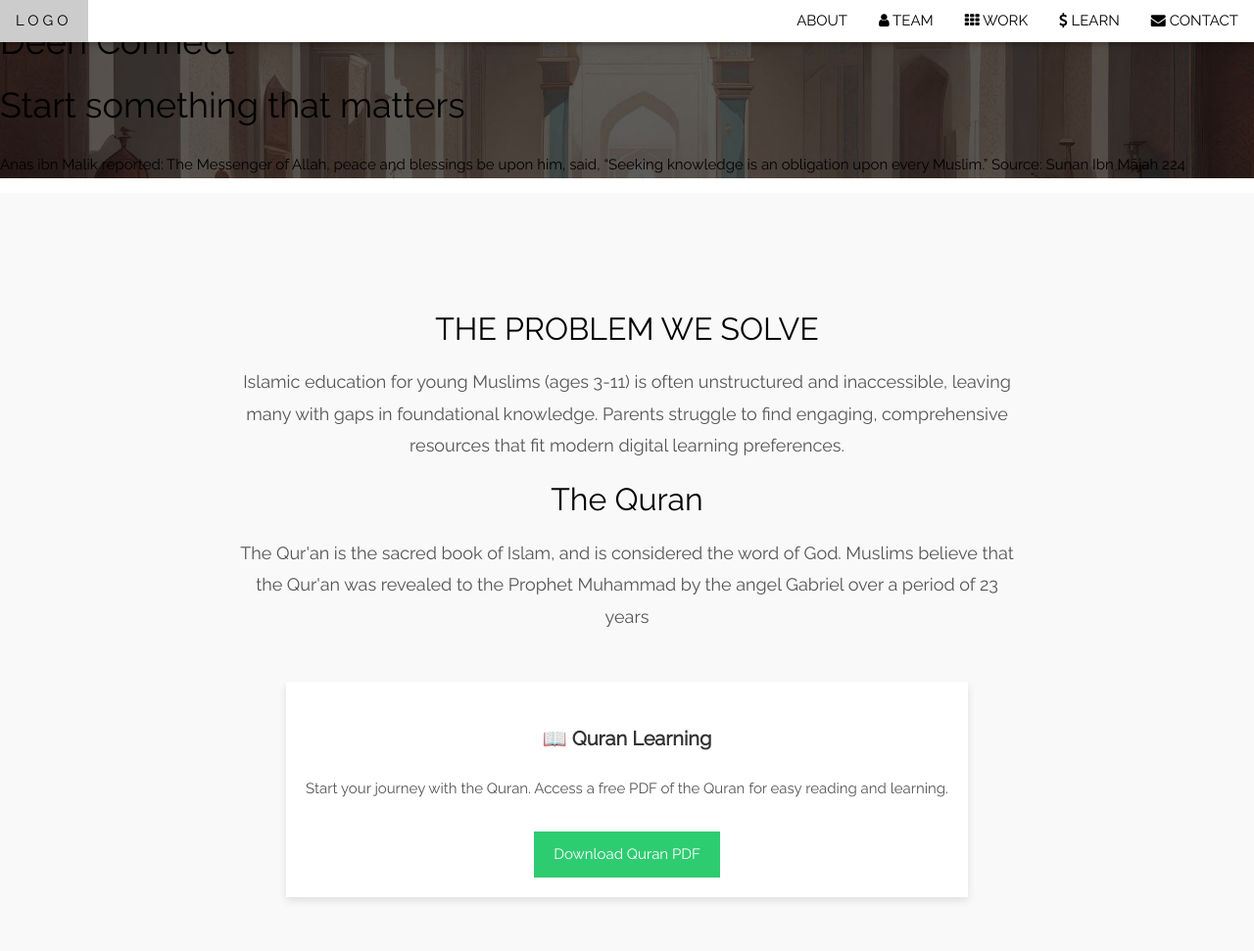
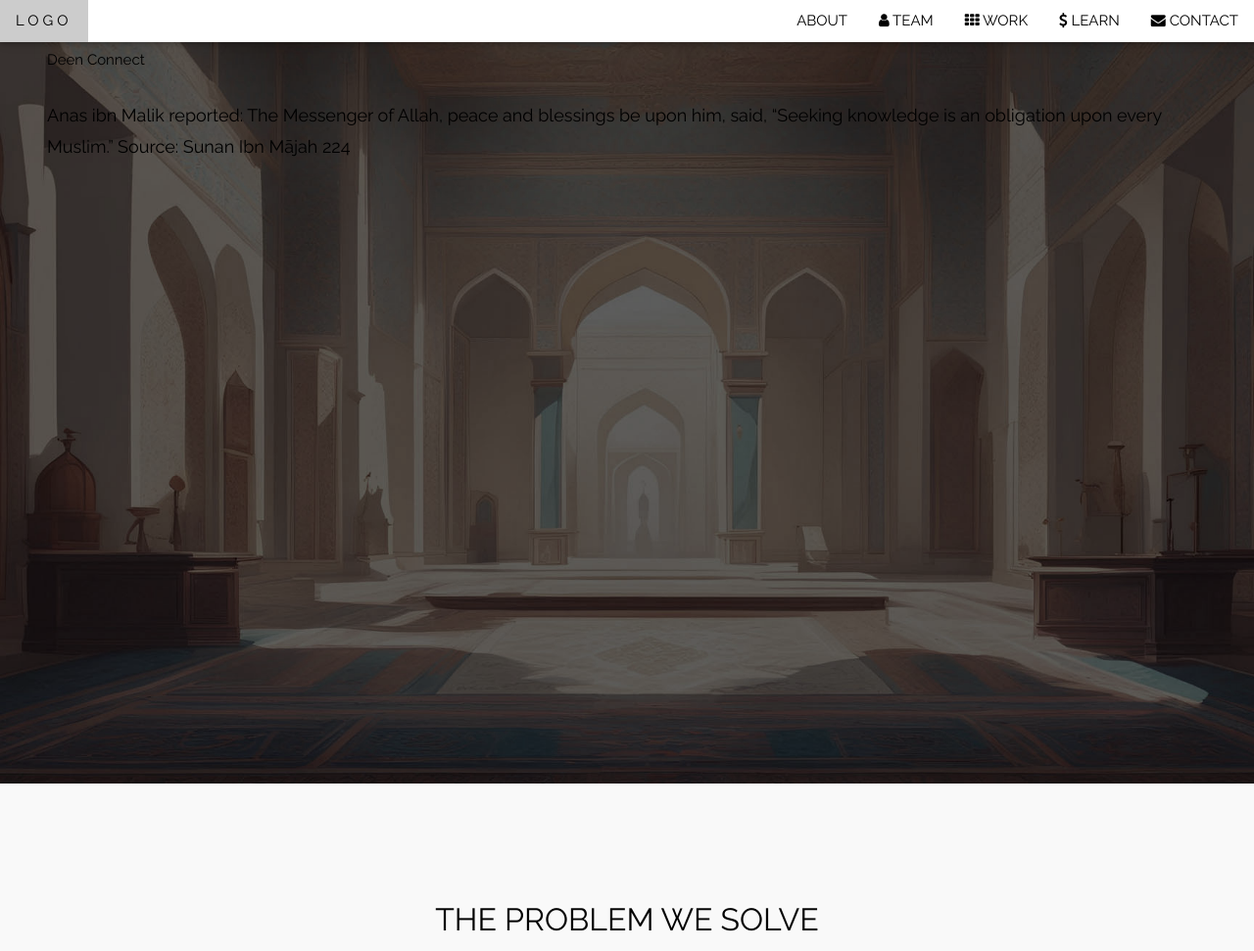
Before and after one commit to Senfiscute/ISCJ_Hackathon, a plain HTML site: page index.html in a window 1280 px wide. Shown: the top 971 px of the page at 98% size. Drawn offline with nearby package versions, Linux system fonts and the light colour scheme.

Commit message:
Update index.html

```diff
--- a/index.html
+++ b/index.html
@@ -109,20 +109,8 @@ border: none;
 </nav>
 
 <!-- Header with full-height image -->
-	<section id="banner">
+<header class="bgimg-1 w3-display-container w3-grayscale-min" id="home">
 
-<header class="bgimg-1 w3-display-container w3-grayscale-min" id="home">
-<div class="banner-text">
-<h1>Deen Connect<br>Start something that matters</h1>
-
-<p>Anas ibn Malik reported: The Messenger of Allah, peace and blessings be upon him, said, “Seeking knowledge is an obligation upon every Muslim.”
-
-Source: Sunan Ibn Mājah 224</p>
-
-</div>
-</section>
-
-<!--
   <div class="banner-text" style="padding:48px">
     <span class="headtext ">Deen Connect</span><br>
     <span class="w3-xxlarge w3-hide-large w3-hide-medium">Start something that matters</span><br>
@@ -131,7 +119,7 @@ Source: Sunan Ibn Mājah 224</p>
 Source: Sunan Ibn Mājah 224
 
 </span>
-   -->
+
 <!--     <p><a href="#about" class="w3-button w3-white w3-padding-large w3-large w3-margin-top w3-opacity w3-hover-opacity-off">Learn more and start today</a></p> -->
   </div>
   <div class="w3-display-bottomleft w3-text-grey w3-large" style="padding:24px 48px">
```
